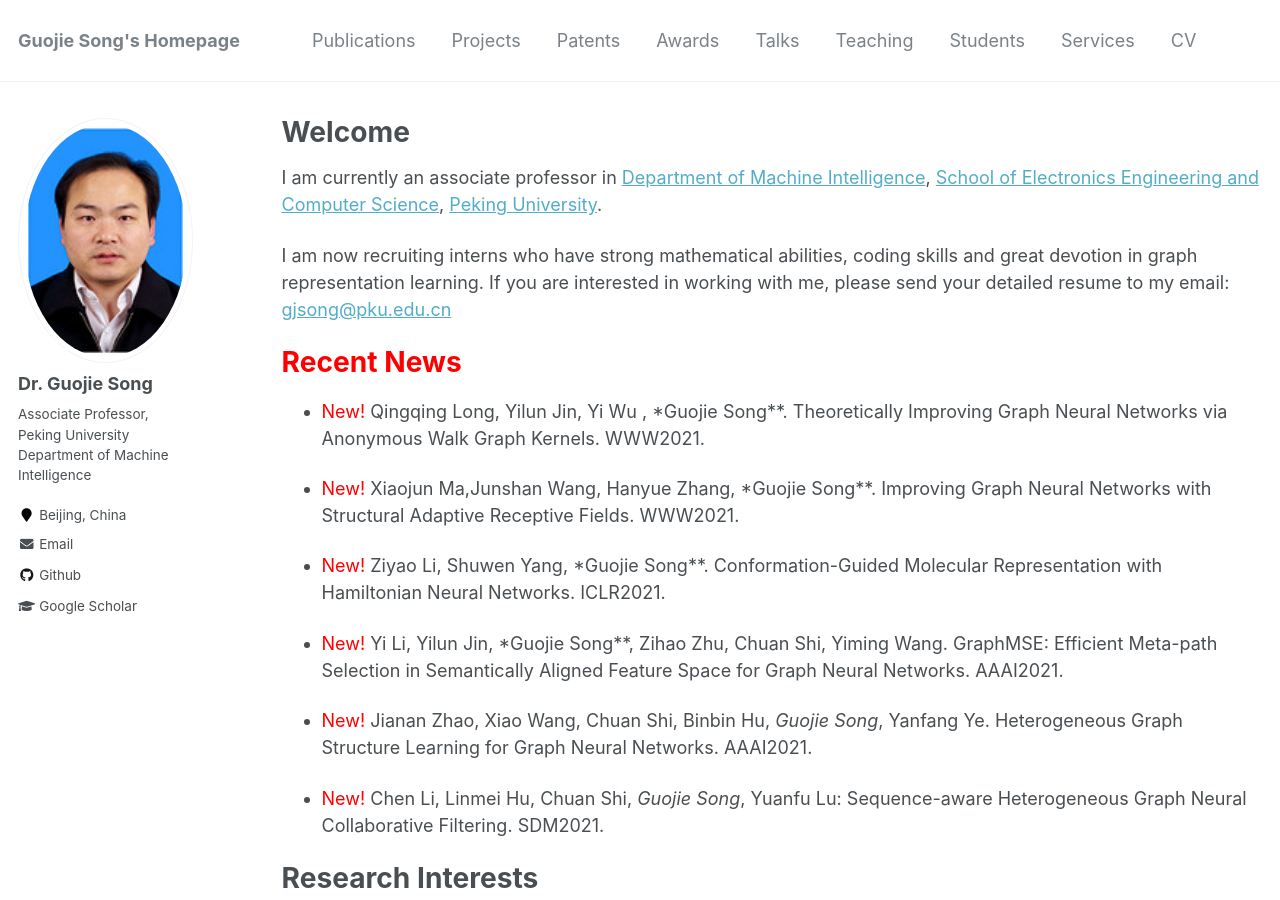
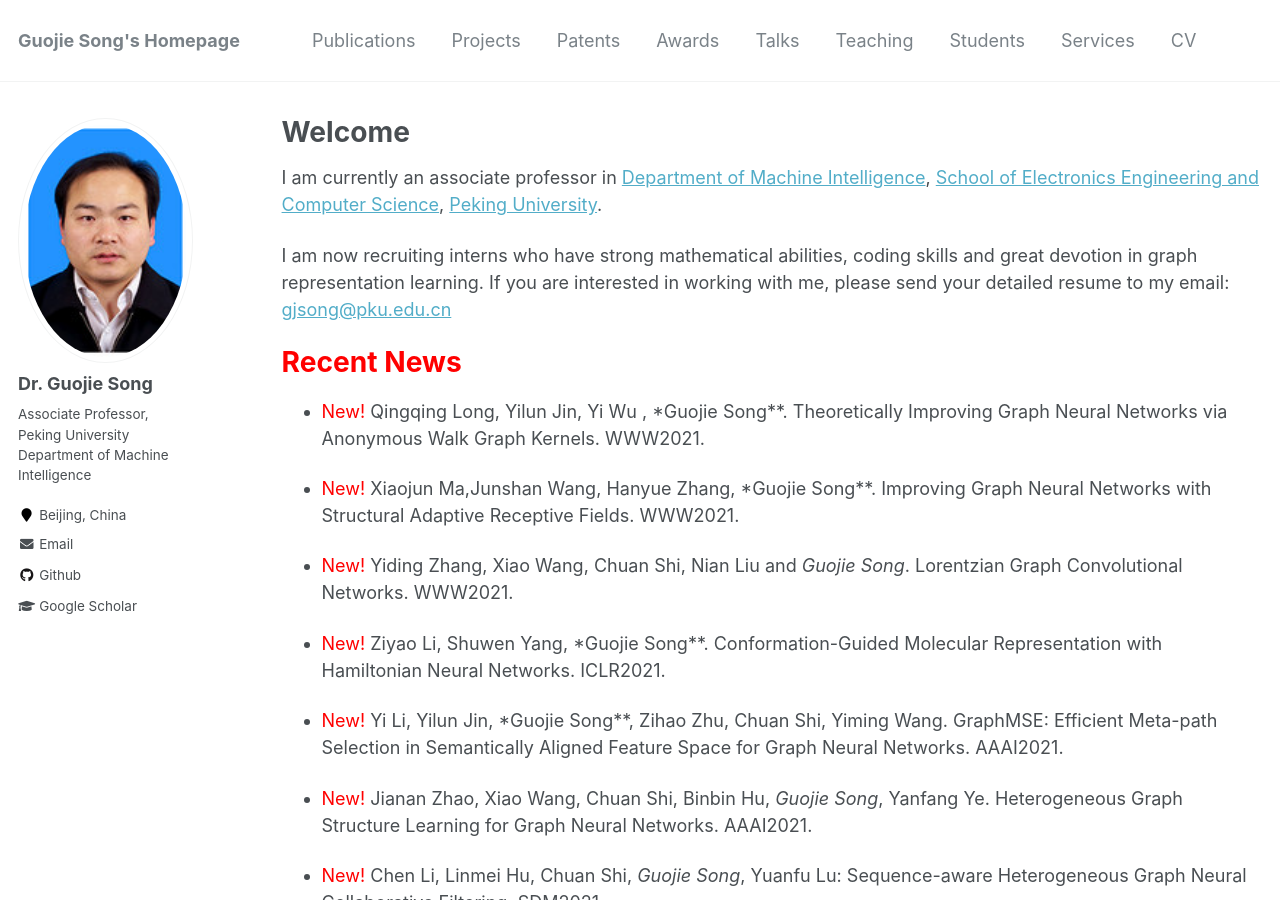
Before and after one commit to gjsong-pku/gjsong-pku.github.io, a Jekyll site: the page built from _pages/about.md, in a window 1280 px wide and 900 px high. Built offline with Jekyll 4.4.1, drawn with Linux system fonts in a browser that asks for light colours.

Commit message:
Update about.md

```diff
--- a/_pages/about.md
+++ b/_pages/about.md
@@ -19,6 +19,8 @@ I am now recruiting interns who have strong mathematical abilities, coding skill
 - <span style="color:red">New!</span> 	Qingqing Long, Yilun Jin, Yi Wu , *Guojie Song**. Theoretically Improving Graph Neural Networks via Anonymous Walk Graph Kernels. WWW2021.
 
 - <span style="color:red">New!</span> 	Xiaojun Ma,Junshan Wang, Hanyue Zhang, *Guojie Song**. Improving Graph Neural Networks with Structural Adaptive Receptive Fields. WWW2021.
+
+- <span style="color:red">New!</span>	Yiding Zhang, Xiao Wang, Chuan Shi, Nian Liu and *Guojie Song*. Lorentzian Graph Convolutional Networks. WWW2021.
 
 - <span style="color:red">New!</span> Ziyao Li, Shuwen Yang, *Guojie Song**. Conformation-Guided Molecular Representation with Hamiltonian Neural Networks. ICLR2021.
 
```
